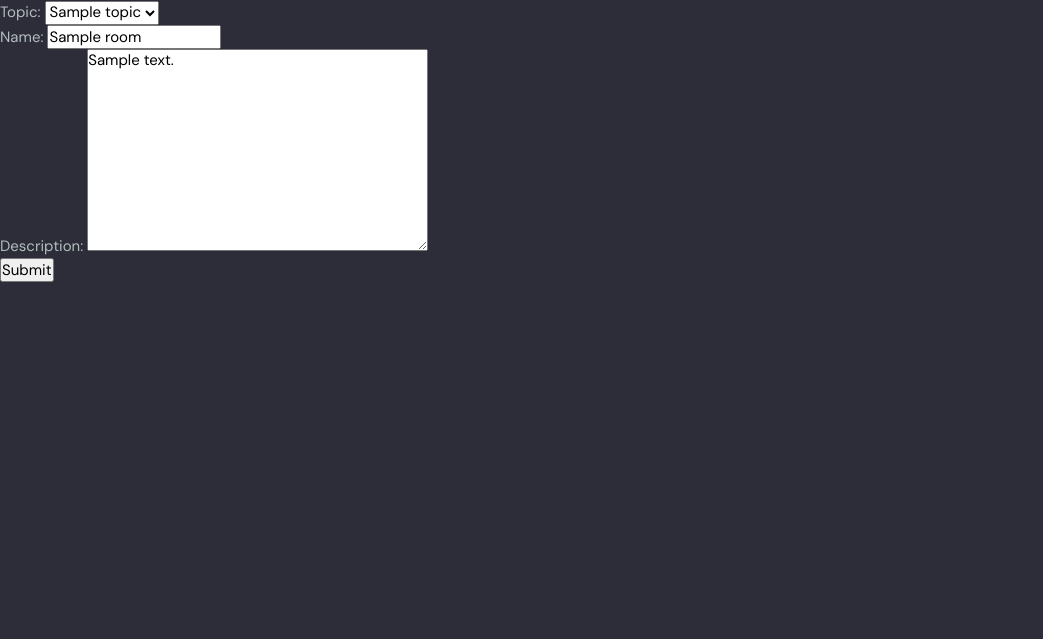
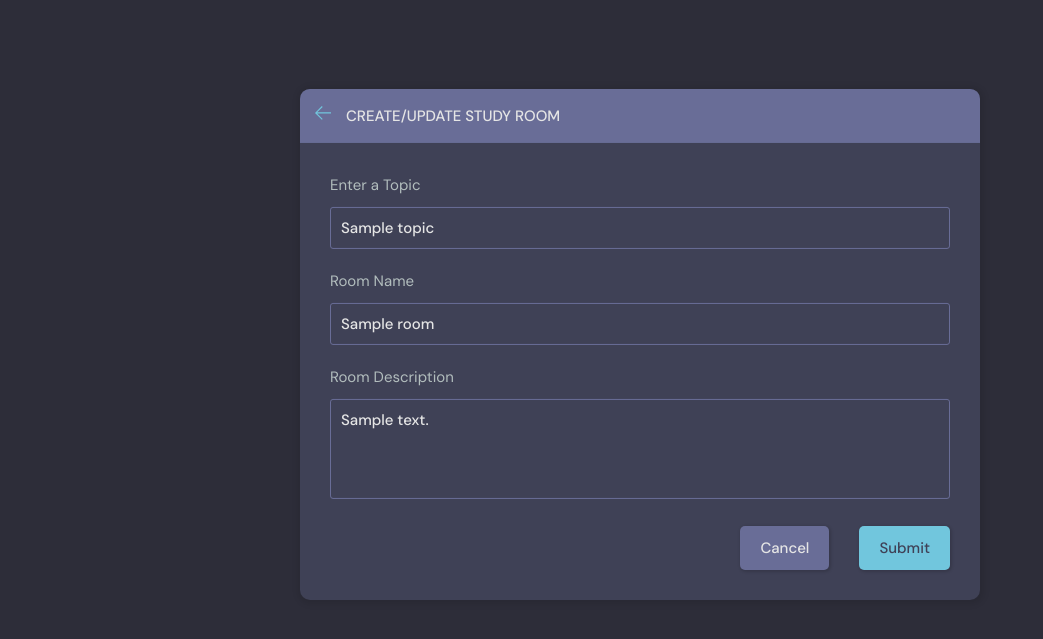
Before and after one commit to Ivanhola/twits, a Django app: page /update-room/1 in a window 1280 px wide. Shown: the part 76-715 px from the top of the page, without its empty margins (0-1043 px from the left). Run offline with Django 4.2, Linux system fonts and the light colour scheme; a user stored in the database is signed in; tables that the repository leaves empty hold one stand-in row (values such as "Sample post").

Commit message:
finished theme installation

```diff
--- a/base/templates/base/home.html
+++ b/base/templates/base/home.html
@@ -32,7 +32,7 @@
               <h2>Study Room</h2>
               <p>{{room_count}} Rooms available</p>
             </div>
-            <a class="btn btn--main" href="create-room.html">
+            <a class="btn btn--main" href="{% url 'create-room' %}">
               <svg version="1.1" xmlns="http://www.w3.org/2000/svg" width="32" height="32" viewBox="0 0 32 32">
                 <title>add</title>
                 <path
--- a/base/templates/base/room_form.html
+++ b/base/templates/base/room_form.html
@@ -1,24 +1,71 @@
-<!DOCTYPE html>
-<html lang="en">
-<head>
-    <meta charset="UTF-8">
-    <meta http-equiv="X-UA-Compatible" content="IE=edge">
-    <meta name="viewport" content="width=device-width, initial-scale=1.0">
-    <title>Room form</title>
-</head>
-<body>
-    {% extends 'main.html' %}
+{% extends 'main.html' %}
 
-    {% block content %}
+{% block content %}
+  <main class="create-room layout">
+    <div class="container">
+      <div class="layout__box">
+        <div class="layout__boxHeader">
+          <div class="layout__boxTitle">
+            <a href="{% url 'home' %}">
+              <svg version="1.1" xmlns="http://www.w3.org/2000/svg" width="32" height="32" viewBox="0 0 32 32">
+                <title>arrow-left</title>
+                <path
+                  d="M13.723 2.286l-13.723 13.714 13.719 13.714 1.616-1.611-10.96-10.96h27.625v-2.286h-27.625l10.965-10.965-1.616-1.607z">
+                </path>
+              </svg>
+            </a>
+            <h3>Create/Update Study Room</h3>
+          </div>
+        </div>
+        <div class="layout__body">
+          <form class="form" action="" method="POST">
+            {% csrf_token %}
 
-    <div>
-        <form method="POST" action="">
-            {% csrf_token %}
-            {{form.as_p}}
-            <input type="Submit" value="Submit" />
-        </form>
+
+            <div class="form__group">
+              <label for="room_topic">Enter a Topic</label>
+              <input required type="text" value="{{room.topic.name}}" name="topic" list="topic-list">
+              <datalist id="topic-list">
+                <select id="room_topic">
+                  {% for topic in topics %}
+                  <option value="{{topic.name}}">{{topic.name}}</option>
+                  {% endfor %}
+                </select>
+              </datalist>
+            </div>
+
+            <div class="form__group">
+              <label for="room_name">Room Name</label>
+              {{form.name}}
+            </div>
+            <div class="form__group">
+              <label for="room_description">Room Description</label>
+              {{form.description}}
+            </div>
+
+
+<!---
+            <div class="form__group">
+              <label for="room_topic">Topic</label>
+              <input required type="text" name="topic" id="room_topic" list="topic-list" />
+              <datalist id="topic-list">
+                <select id="room_topic">
+                  <option value="">Select your topic</option>
+                  <option value="Python">Python</option>
+                  <option value="Django">Django</option>
+                </select>
+              </datalist>
+
+            </div>
+          -->
+
+            <div class="form__action">
+              <a class="btn btn--dark" href="index.html">Cancel</a>
+              <button class="btn btn--main" type="submit">Submit</button>
+            </div>
+          </form>
+        </div>
+      </div>
     </div>
-
-    {% endblock content%}
-</body>
-</html>
+  </main>
+{% endblock content %}
--- a/base/views.py
+++ b/base/views.py
@@ -117,17 +117,27 @@ def userProfile(request, pk):
 @login_required(login_url='login')
 def CreateRoom(request):
     form = RoomForm()
-
+    topics = Topic.objects.all()
 # Create method to submit forms onto the database
     if request.method == "POST":
-        form = RoomForm(request.POST)
-        if form.is_valid():
-            room = form.save(commit=False) # temporarily saves 'freezes'
-            room.host = request.user
-            room.save()
-            return redirect('home')
 
-    context = {'form':form}
+        topic_name = request.POST.get('topic')
+        topic, created = Topic.objects.get_or_create(name=topic_name) #if topic exists use created
+
+        Room.objects.create(
+            host=request.user,
+            topic=topic,
+            name=request.POST.get('name'),
+            description=request.POST.get('description')
+        )
+        #form = RoomForm(request.POST)
+        # if form.is_valid():
+        #     room = form.save(commit=False) # temporarily saves 'freezes'
+        #     room.host = request.user
+        #     room.save()
+        return redirect('home')
+
+    context = {'form':form, 'topics':topics}
     return render(request, 'base/room_form.html', context)
 
 @login_required(login_url='login')
@@ -135,6 +145,7 @@ def UpdateRoom(request, pk):
 
     room = Room.objects.get(id=pk) #Get a specific room with primary key (pk)
     form = RoomForm(instance=room) #Set the form data equal to the room data (pk)
+    topics = Topic.objects.all()
 
     if request.user != room.host:
         return HttpResponse("You are not allowed here!")
@@ -142,12 +153,18 @@ def UpdateRoom(request, pk):
 
     #If the form is submitted redirect to home
     if request.method == "POST":
-        form = RoomForm(request.POST, instance=room)
-        if form.is_valid():
-            form.save()
-            return redirect('home')
+        topic_name = request.POST.get('topic')
+        topic, created = Topic.objects.get_or_create(name=topic_name)
+        room.name = request.POST.get('name')
+        room.topic = topic
+        room.description = request.POST.get('description')
+        room.save()
+        # form = RoomForm(request.POST, instance=room)
+        # if form.is_valid():
+        #     form.save()
+        return redirect('home')
     #Direct user to form page with form data
-    context = {'form': form}
+    context = {'form': form, 'topics':topics, 'room':room}
     return render(request, "base/room_form.html", context)
 
 @login_required(login_url='login')
```
Also changed, not shown: base/templates/base/old_html_files/room_form_old.html (added, +24 -0 lines), 1 other file.
